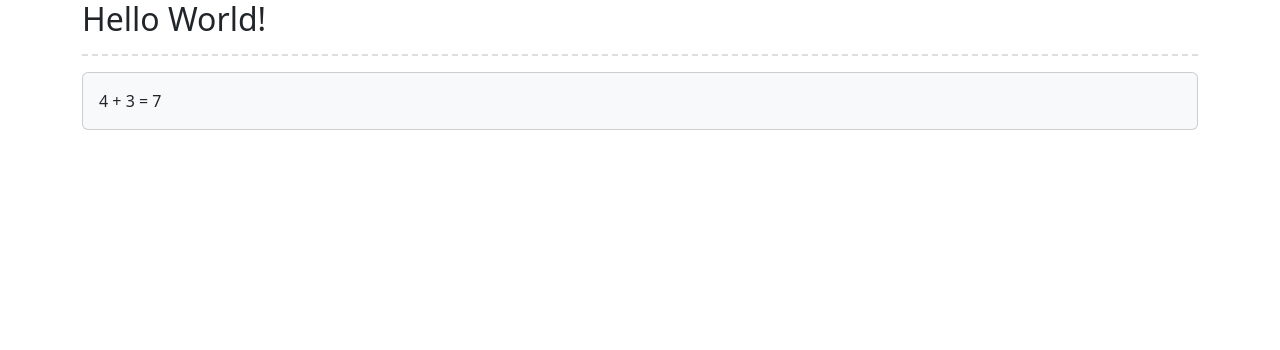
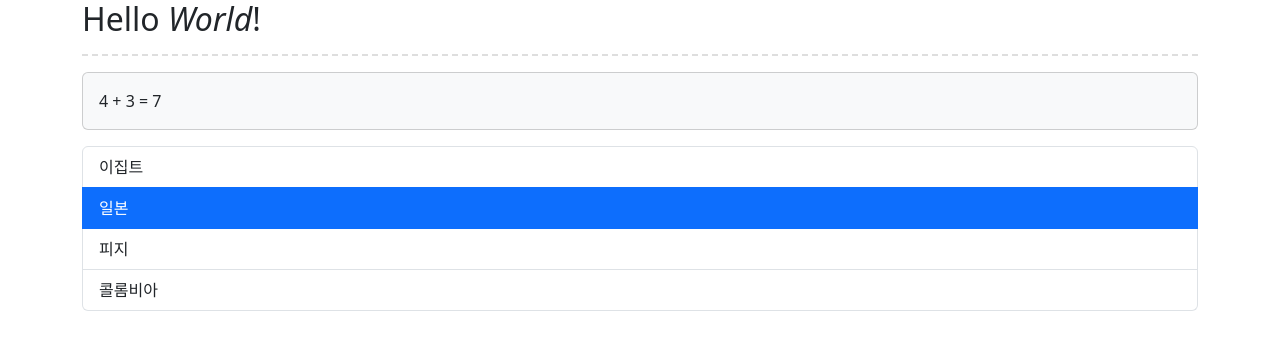
Before and after one commit to jeoniltae/react-ts-quickstart, a React (Vite) app in the folder helloapp/: page / in a window 1280 px wide. Shown: the top 350 px of the page. Built offline with nearby package versions, Linux system fonts and the light colour scheme.

Commit message:
3.4장: JSX 적용 예제 작성

```diff
--- a/helloapp/src/App.tsx
+++ b/helloapp/src/App.tsx
@@ -1,9 +1,11 @@
 import React from "react";
+import CountryList from "./CountryList";
 
 type Props = {};
 
 const App = (props: Props) => {
-  let msg = "World";
+  // let msg = "<i>World</i>";
+  let msg = <i>World</i>; // HTML로 나오게 하려면 이렇게 사용1
   const addResult = (x: number, y: number) => {
     return (
       <div className="card card-body bg-light mb-3">
@@ -14,9 +16,16 @@ const App = (props: Props) => {
 
   return (
     <div className="container">
+      {/* {}에 보간된 HTML문자열은 인코딩 됨 */}
       <h2>Hello {msg}!</h2>
+
+      {/* HTML로 나오게 하려면 이렇게 사용2 */}
+      {/* <h2>
+        Hello <span dangerouslySetInnerHTML={{ __html: msg }} />!
+      </h2> */}
       <hr className="dash-style" />
       {addResult(4, 3)}
+      <CountryList />
     </div>
   );
 };
--- /dev/null
+++ b/helloapp/src/CountryList.tsx
@@ -0,0 +1,55 @@
+import React from "react";
+
+type CountryType = {
+  no: number;
+  country: string;
+  visited: boolean;
+};
+
+const CountryList = () => {
+  let list: Array<CountryType> = [
+    {
+      no: 1,
+      country: "이집트",
+      visited: false,
+    },
+    {
+      no: 2,
+      country: "일본",
+      visited: true,
+    },
+    {
+      no: 3,
+      country: "피지",
+      visited: false,
+    },
+    {
+      no: 4,
+      country: "콜롬비아",
+      visited: false,
+    },
+  ];
+
+  let Countries = list.map((item) => {
+    // 아래 리턴값의 className에 삼항 연산식을 사용하지 않으면 JSX 구문 밖에서 미리 보간할 값을 만들어야 함.
+    // let CountryClass: string = "";
+    // if (item.visited) {
+    //   CountryClass = "list-group-item active";
+    // } else {
+    //   CountryClass = "list-group-item";
+    // }
+
+    return (
+      <li
+        key={item.no}
+        className={item.visited ? "list-group-item active" : "list-group-item"}
+      >
+        {item.country}
+      </li>
+    );
+  });
+
+  return <ul className="list-group">{Countries}</ul>;
+};
+
+export default CountryList;
```
